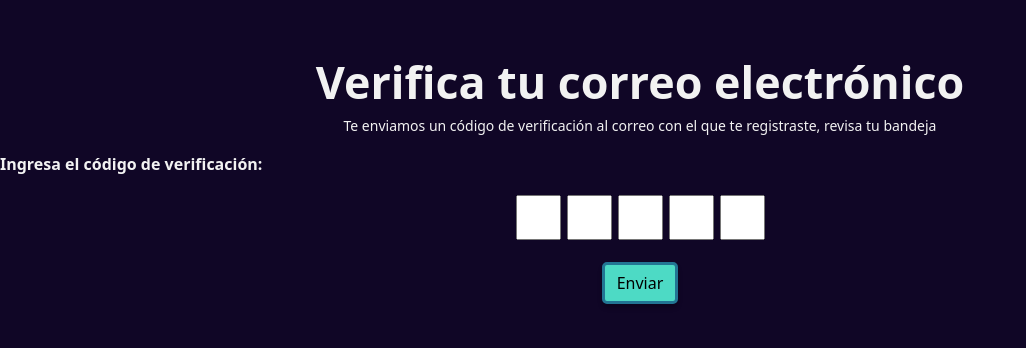
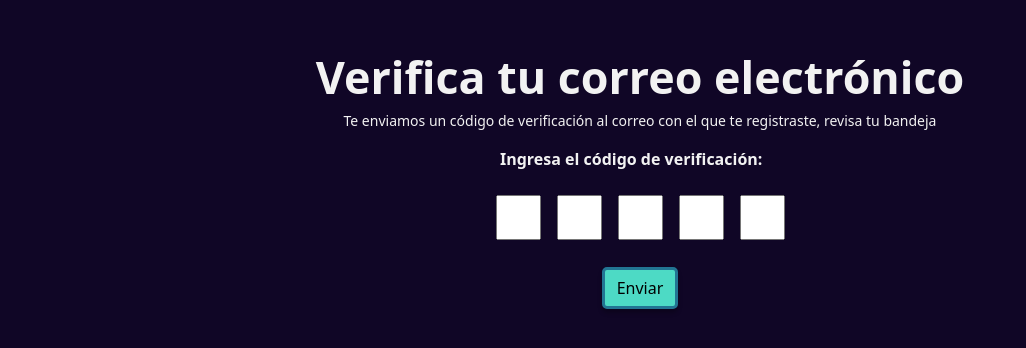
Before and after one commit to CodeMasterChefs/Frontend-Ruta-Programador, a React (Vite) app: page /verificar-correo in a window 1280 px wide. Shown: the part 210-558 px from the top of the page, without its empty margins (0-1026 px from the left). Built offline with nearby package versions, Linux system fonts and the light colour scheme.

Commit message:
corregir confirmarPage

```diff
--- a/src/Pages/ConfimarCodigoPage/ConfirmarCodigoPage.css
+++ b/src/Pages/ConfimarCodigoPage/ConfirmarCodigoPage.css
@@ -1,7 +1,7 @@
 .code-inp {
     height: 45px;
     width: 45px;
-    margin: 3px;
+    margin: 8px;
 }
 
 .container1 {
@@ -10,3 +10,7 @@
     align-items: center;
     height: 10vh;
 }
+
+.code-ver{
+    margin-left: 500px;
+}
--- a/src/Pages/ConfimarCodigoPage/ConfirmarCodigoPage.jsx
+++ b/src/Pages/ConfimarCodigoPage/ConfirmarCodigoPage.jsx
@@ -66,7 +66,7 @@ const ConfirmarCodigoPage = () => {
                             registraste, revisa tu bandeja
                         </p>
                     </div>
-                    <div className="d-flex">
+                    <div className="d-flex code-ver">
                         <p><b>Ingresa el código de verificación:</b></p>
                     </div>
 
```
